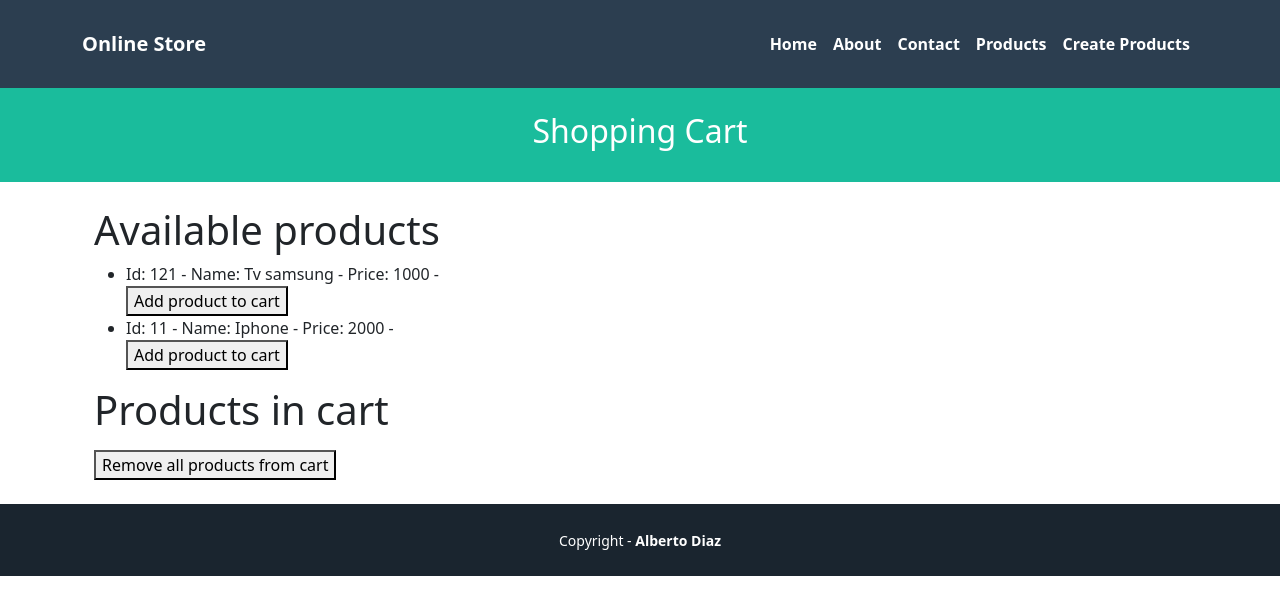
After one commit to AlbertoD10-10/HELLOWORLD, a Django app: page /cart/ in a window 1280 px wide. The commit adds this page. Shown: the top 615 px of the page. Run offline with Django 4.2, Linux system fonts and the light colour scheme.

Commit message:
Cambios tutorial 8a y 8b

```diff
--- a/helloworld_project/settings.py
+++ b/helloworld_project/settings.py
@@ -122,3 +122,8 @@ STATIC_URL = 'static/'
 # https://docs.djangoproject.com/en/4.2/ref/settings/#default-auto-field
 
 DEFAULT_AUTO_FIELD = 'django.db.models.BigAutoField'
+MEDIA_URL = '/media/'
+
+MEDIA_ROOT = os.path.join(BASE_DIR, 'media')
+
+IMAGE_STORAGE_CLASS = 'pages.utils.ImageLocalStorage'
--- a/helloworld_project/urls.py
+++ b/helloworld_project/urls.py
@@ -14,6 +14,9 @@ Including another URLconf
     1. Import the include() function: from django.urls import include, path
     2. Add a URL to urlpatterns:  path('blog/', include('blog.urls'))
 """
+
+from django.conf import settings
+from django.conf.urls.static import static
 from django.contrib import admin
 from django.urls import path, include
 
@@ -21,3 +24,6 @@ urlpatterns = [
     path('admin/', admin.site.urls),
     path('', include('pages.urls')),
 ]
+
+if settings.DEBUG:
+    urlpatterns += static(settings.MEDIA_URL, document_root=settings.MEDIA_ROOT)
--- a/pages/Templates/Pages/about.html
+++ b/pages/Templates/Pages/about.html
@@ -14,7 +14,7 @@
       <p class="lead">
         <section>
         <div class="text-center" >
-        developed by: Jose David Valencia
+        developed by: Alberto Diaz
         </section>
       </div>
     </p>
--- /dev/null
+++ b/pages/Templates/cart/index.html
@@ -0,0 +1,46 @@
+{% extends 'pages/base.html' %}
+{% block title %} {{title}} {% endblock %}
+{% block header_title %} {{subtitle}} {% endblock %}
+
+{% block content %}
+<div class="container">
+  <div class="row justify-content-center">
+    <div class="col-md-12">
+    <h1>Available products</h1>
+    <ul>
+      {% for key, product in products.items %}
+        <li>
+          Id: {{ key }} -
+          Name: {{ product.name }} -
+          Price: {{ product.price }} -
+          <form method="post" action="{% url 'cart_add' key %}">
+            {% csrf_token %}
+            <button type="submit">Add product to cart</button>
+          </form>
+      </li>
+      {% endfor %}
+    </ul>
+    </div>
+  </div>
+
+  <div class="row justify-content-center">
+    <div class="col-md-12">
+    <h1>Products in cart</h1>
+      <ul>
+        {% for key, product in cart_products.items %}
+
+          <li>
+            Id: {{ key }} -
+            Name: {{ product.name }} -
+            Price: {{ product.price }}
+          </li>
+        {% endfor %}
+      </ul>
+      <form method="post" action="{% url 'cart_removeAll' %}">
+        {% csrf_token %}
+        <button type="submit">Remove all products from cart</button>
+      </form>
+    </div>
+  </div>
+</div>
+{% endblock %}
--- a/pages/apps.py
+++ b/pages/apps.py
@@ -1,6 +1,11 @@
 from django.apps import AppConfig
+from django.utils.module_loading import import_string
+from django.conf import settings
 
 
 class PagesConfig(AppConfig):
     default_auto_field = 'django.db.models.BigAutoField'
     name = 'pages'
+
+    def ready(self):
+        ImageStorageClass = import_string(settings.IMAGE_STORAGE_CLASS)
--- a/pages/urls.py
+++ b/pages/urls.py
@@ -1,6 +1,7 @@
 from django.urls import path
 from .views import HomePageView, AboutPageView , ProductIndexView , ProductShowView , ContactPageView , SuccessPageView , ProductCreateView
-
+from .views import CartView, CartRemoveAllView, ImageViewFactory, ImageViewNotDI
+from .utils import ImageLocalStorage
 
 
 urlpatterns = [
@@ -11,4 +12,13 @@ urlpatterns = [
     path('products/create', ProductCreateView.as_view(), name='form'),
     path('products/<str:id>', ProductShowView.as_view(), name='show'),
     path('products/success', SuccessPageView.as_view(), name='success'),
+    path('cart/', CartView.as_view(), name='cart_index'),
+    path('cart/add/<str:product_id>', CartView.as_view(), name='cart_add'),
+    path('cart/removeAll', CartRemoveAllView.as_view(), name='cart_removeAll'),
+    path('image/', ImageViewFactory(ImageLocalStorage()).as_view(), name='image_index'),
+    path('image/save', ImageViewFactory(ImageLocalStorage()).as_view(), name='image_save'),
+    path('imagenotdi/', ImageViewNotDI.as_view(), name='imagenotdi_index'),
+    path('image/save', ImageViewNotDI.as_view(), name='imagenotdi_save'),
+
+
 ]
--- a/pages/views.py
+++ b/pages/views.py
@@ -1,18 +1,39 @@
-from django.shortcuts import render , redirect , get_object_or_404
+
+from django.urls import reverse
+from django.http import HttpResponseRedirect , HttpResponse
 from django.views.generic import TemplateView , ListView
 from django.views import View
-from django.http import HttpResponseRedirect
-from django.urls import reverse
 from django import forms
+from django.shortcuts import render , redirect , get_object_or_404
 from .models import Product
 
-class Product:
-    products = [
-        {"id":"1", "name":"TV", "description":"Best TV", "price":50},
-        {"id":"2", "name":"iPhone", "description":"Best iPhone", "price":150},
-        {"id":"3", "name":"Chromecast", "description":"Best Chromecast", "price":80},
-        {"id":"4", "name":"Glasses", "description":"Best Glasses", "price":30}
-    ]
+
+class HomePageView(TemplateView):
+    template_name = "pages/home.html"
+
+class AboutPageView(TemplateView):
+    template_name = 'pages/about.html'
+
+    def get_context_data(self, **kwargs):
+        context = super().get_context_data(**kwargs)
+        context.update({
+            "title": "About us - Online Store",
+            "subtitle": "About us",
+            "description": "This is an about page ...",
+            "author": "Developed by: Alberto Diaz",
+        })
+
+        return context
+
+class ContactPageView(View):
+    template_name = 'pages/contact.html'
+    def get(self, request):
+        viewData = {}
+        viewData["email"] = "example@eafit.edu.co"
+        viewData["address"] =  "cra 1231 # as - bc"
+        viewData["phoneNumber"] = "3128861871"
+
+        return render(request, self.template_name, viewData)
 
 class ProductIndexView(View):
     template_name = 'products/index.html'
@@ -57,34 +78,6 @@ class ProductListView(ListView):
         context['subtitle'] = 'List of products'
         return context
 
-
-class HomePageView(TemplateView):
-    template_name = "pages/home.html"
-
-class AboutPageView(TemplateView):
-    template_name = 'pages/about.html'
-
-    def get_context_data(self, **kwargs):
-        context = super().get_context_data(**kwargs)
-        context.update({
-            "title": "About us - Online Store",
-            "subtitle": "About us",
-            "description": "This is an about page ...",
-            "author": "Developed by: Alberto Diaz",
-        })
-
-        return context
-
-class ContactPageView(View):
-    template_name = 'pages/contact.html'
-    def get(self, request):
-        viewData = {}
-        viewData["email"] = "example@eafit.edu.co"
-        viewData["address"] =  "cra 1231 # as - bc"
-        viewData["phoneNumber"] = "3128861871"
-
-        return render(request, self.template_name, viewData)
-
 class ProductForm(forms.Form):
     name = forms.CharField(required=True)
     price = forms.FloatField(required=True)
@@ -97,7 +90,7 @@ class ProductForm(forms.Form):
         return price
 
 class ProductCreateView(View):
-    template_name = 'pages/products/create.html'
+    template_name = 'pages/Products/create.html'
 
     def get(self, request):
         form = ProductForm()
@@ -128,6 +121,102 @@ class ProductCreateView(View):
             viewData["form"] = form
             return render(request, self.template_name, viewData)
 
+    def product_created(request):
+        return render(request, 'Products/success.html')
+
+class CartView(View):
+    template_name = 'cart/index.html'
+
+    def get(self, request):
+        # Simulated database for products
+        products = {}
+        products[121] = {'name': 'Tv samsung', 'price': '1000'}
+        products[11] = {'name': 'Iphone', 'price': '2000'}
+
+        # Get cart products from session
+        cart_products = {}
+        cart_product_data = request.session.get('cart_product_data', {})
+
+        for key, product in products.items():
+            if str(key) in cart_product_data.keys():
+                cart_products[key] = product
+
+        # Prepare data for the view
+        view_data = {
+            'title': 'Cart - Online Store',
+            'subtitle': 'Shopping Cart',
+            'products': products,
+            'cart_products': cart_products
+        }
+
+        return render(request, self.template_name, view_data)
+
+    def post(self, request, product_id):
+        # Get cart products from session and add the new product
+        cart_product_data = request.session.get('cart_product_data', {})
+        cart_product_data[product_id] = product_id
+        request.session['cart_product_data'] = cart_product_data
+
+        return redirect('cart_index')
+
+class CartRemoveAllView(View):
+    def post(self, request):
+        # Remove all products from cart in session
+        if 'cart_product_data' in request.session:
+            del request.session['cart_product_data']
+
+        return redirect('cart_index')
+
+def ImageViewFactory(image_storage):
+    class ImageView(View):
+        template_name = 'images/index.html'
+
+        def get(self, request):
+            image_url = request.session.get('image_url', '')
+
+            return render(request, self.template_name, {'image_url': image_url})
+
+        def post(self, request):
+            image_url = image_storage.store(request)
+            request.session['image_url'] = image_url
+
+            return redirect('image_index')
+
+    return ImageView
+
+class ImageViewNotDI(View):
+    template_name = 'images/index.html'
+
+    def get(self, request):
+        image_url = request.session.get('image_url', '')
+
+        return render(request, self.template_name, {'image_url': image_url})
+
+    def post(self, request):
+        image_storage = ImageLocalStorage()
+        image_url = image_storage.store(request)
+        request.session['image_url'] = image_url
+
+        return redirect('image_index')
+
+
+class Product:
+    products = [
+        {"id":"1", "name":"TV", "description":"Best TV", "price":50},
+        {"id":"2", "name":"iPhone", "description":"Best iPhone", "price":150},
+        {"id":"3", "name":"Chromecast", "description":"Best Chromecast", "price":80},
+        {"id":"4", "name":"Glasses", "description":"Best Glasses", "price":30}
+    ]
+
+
+
+
+
+
+
+
+
+
 
 class SuccessPageView(TemplateView):
     template_name = 'pages/products/success.html'
```
Also changed, not shown: pages/Templates/Pages/management/commands/seed_commands.py (added, +10 -0 lines), pages/Templates/images/index.html (added, +28 -0 lines), pages/Templates/imagesnotdi/index.html (added, +30 -0 lines), pages/factories.py (+7 -0 lines), pages/interfaces.py (added, +9 -0 lines), pages/utils.py (added, +14 -0 lines), media/uploaded_images/Payaso.jpg (added), media/uploaded_images/Payaso2.jpg (added).
